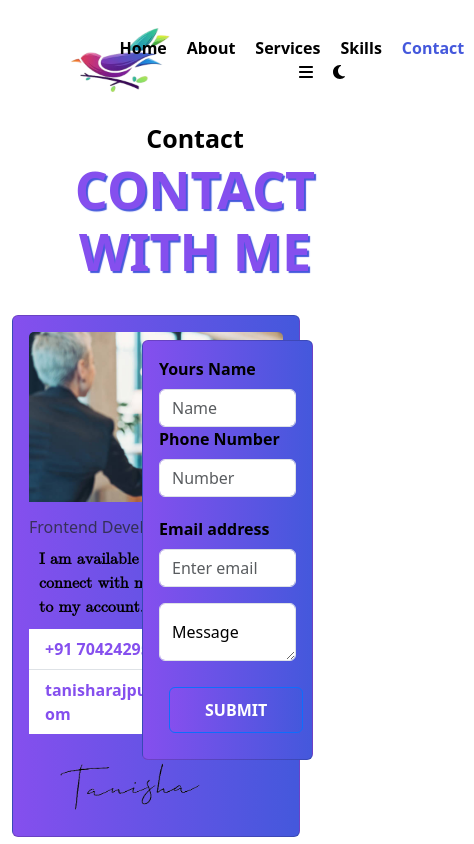
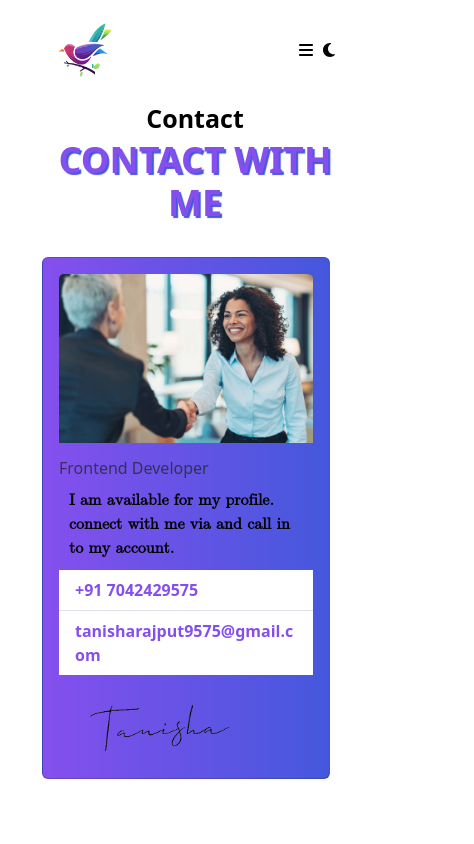
Before and after one commit to Tannu742/portfolio, a React (Create React App) app: page /contact in a window 390 px wide. Shown: the top 844 px of the page, 474 px wide, since content can reach past the window. Built offline with nearby package versions, Linux system fonts and the light colour scheme.

Commit message:
responsive

```diff
--- a/src/assets/css/style.css
+++ b/src/assets/css/style.css
@@ -13,7 +13,6 @@ body.dark_theme {
 }
 .home .card {
     border-style: none;
-    margin: 90px;
     background-color: var(--basic-color);
 }
 .home .text-uppercase.card-title.h5 {
@@ -161,6 +160,9 @@ button.text-uppercase.contactBtn.btn.btn-outline-primary:hover{
     font-weight: bolder;
     font-size: 25px;
 }
+.contact .row{
+    justify-content: space-around;
+}
 .contact .row .card{
     margin: 25px 0;
     background: linear-gradient(to right, var(--gradient-backcolor1), var(--gradient-backColor));
@@ -205,7 +207,6 @@ button.text-uppercase.contactBtn.btn.btn-outline-primary:hover{
     background-color: var(--body-color);
     color: var(--basic-text);
 }
-
 .offcanvasBtn{
     color: var(--icon-color);
 }
@@ -215,3 +216,133 @@ button.text-uppercase.contactBtn.btn.btn-outline-primary:hover{
     color: var(--icon-color);
     margin-left: 20px;
 }
+@media (max-width:997px) {
+    header .container .row{
+        justify-content: space-between;
+    }
+    header .row .logo img{
+        width: 100px;
+        height: 100px;
+    }
+    .home .card-text{
+        font-size: 2.25rem;
+    }
+    .home img{
+        width: 300px;
+    }
+    button.text-uppercase.btn.btn-outline-primary{
+        padding: 10px 15px;
+    }
+    .services .card{
+        width: 45%;
+    }
+    .contact .col-4{
+        width: 100%;
+    }
+    .contact .col-4 .card{
+        width: 100%;
+    }
+    .contact .col-6{
+        width: 100%;
+    }
+}
+@media (max-width:769px) {
+    .container{
+        max-width: 670px;
+    }
+    header .row .logo img{
+        width: 80px;
+    }
+    .navLinks{
+        text-align: center;
+    }
+    .navLinks a{
+        padding: 5px;
+    }
+    .toogleBtn{
+        margin-left: 5px;
+    }
+    .home .col-5{
+        width: 100%;
+        text-align: center;
+    }
+    .home img{
+        display: none;
+    }
+    button.text-uppercase.btn.btn-outline-primary{
+        padding: 15px 50px;
+    }
+    .about .col-5{
+        width: 100%;
+    }
+}
+@media(max-width:575px){
+    .container{
+        max-width: 670px;
+    }
+    .home .card{
+        margin: 20px;
+    }
+    .about h1{
+        font-size: 2.75rem;
+    }
+    .about p{
+        margin: 15px;
+    }
+    .about p ~img{
+        width: 120px;
+        margin-left: 20px;
+    }
+    .services h1{
+        font-size: 2.25rem;
+    }
+    .services .card{
+        width: 85%;
+        margin: 15px;
+    }
+    .professionalSkills h2{
+        font-size: 2.25rem;
+    }
+}
+@media (max-width:540px) {
+    .navLinks{
+        text-align: end;
+    }
+    .navLinks a{
+        display: none;
+    }
+    .toogleBtn{
+        margin-left: 10px;
+        margin-right: 10px;
+    }
+    button.text-uppercase.btn.btn-outline-primary{
+        width: 80%;
+        text-align: center;
+    }
+    .nav-tabs{
+        flex-wrap: nowrap;
+    }
+    .contact .row{
+        padding: 0 30px;
+    }
+    .contact .row h2{
+        font-size: 2.25rem;
+    }
+}
+@media (max-width:375px) {
+    .nav.nav-tabs.nav-fill {
+        display: grid;
+    }
+    .professionalSkills h2{
+        font-size: 1.80rem;
+        text-shadow: none
+    }
+    .experience h2{
+        font-size: 1.80rem;
+        text-shadow: none;
+        margin: 10px;
+    }
+    .contact .col-4{
+        display: none;
+    }
+}
```
